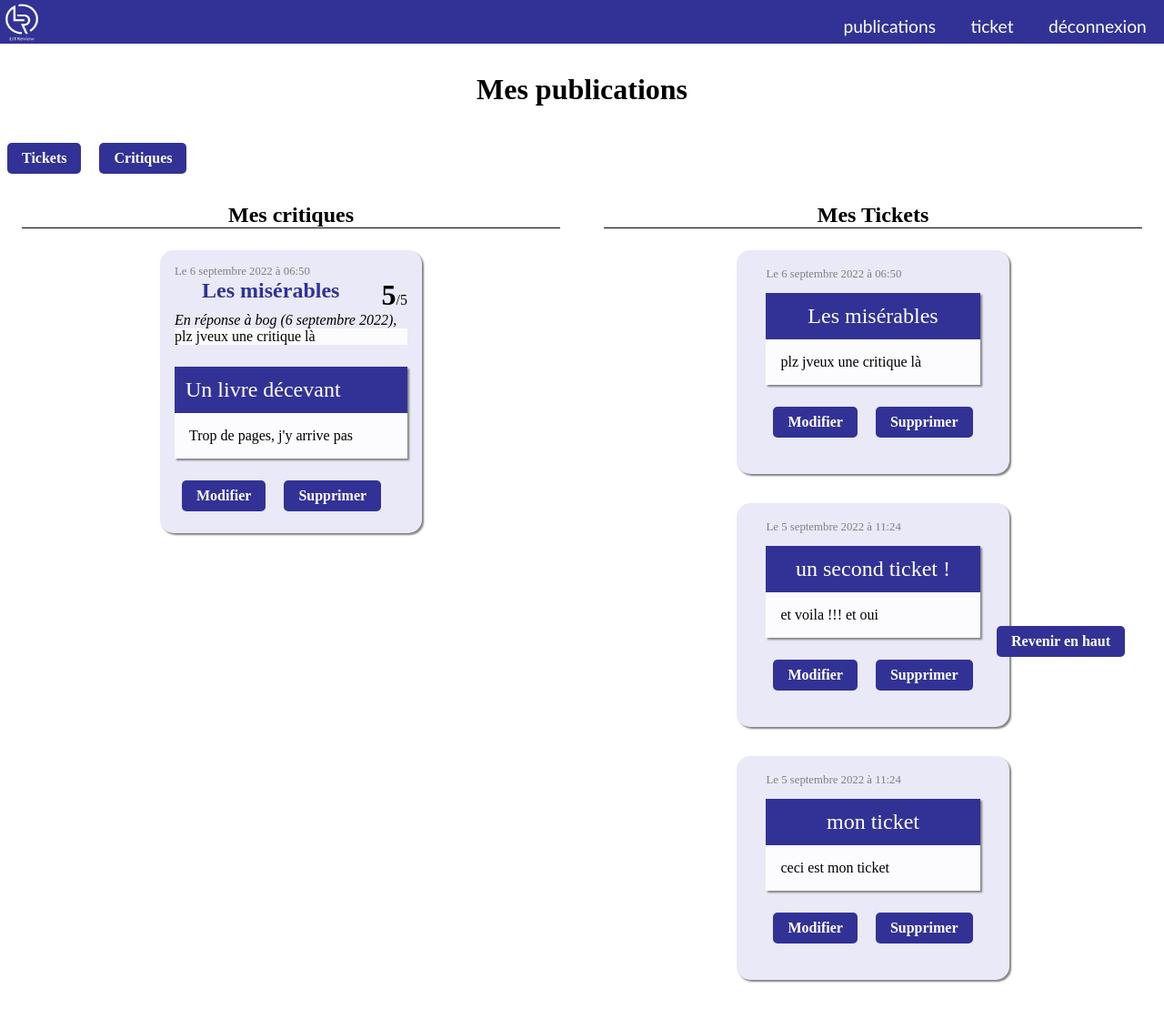
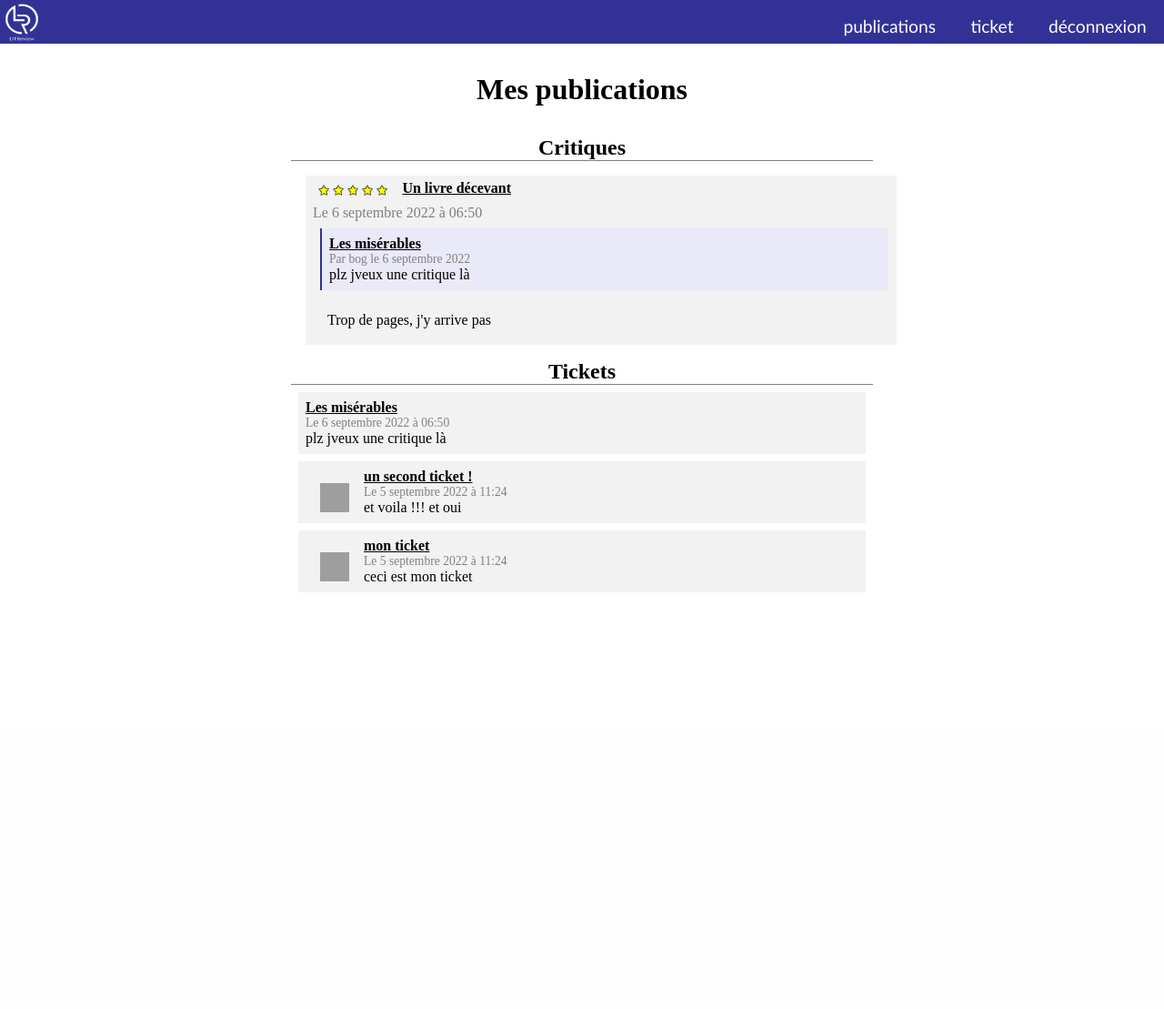
Before and after one commit to evrard1301/lit-review, a Django app: page /me/ in a window 1280 px wide. Shown: the whole page at 91% size. After the commit the page ends 639 px from the top, so only its background shows below. Run offline with Django 4.2, Linux system fonts and the light colour scheme; a user stored in the database is signed in; data comes from the database, SQL or seed files in the repository; both versions use the stored data as it was after the commit; style sheets or scripts are compiled from the project's sources; some libraries are stand-ins or nearby versions; grey boxes are pictures that could not be loaded.

Commit message:
Add: scss for my publications page.

```diff
--- a/litreview/assets/styles/components/_btn.scss
+++ b/litreview/assets/styles/components/_btn.scss
@@ -9,6 +9,16 @@
     margin: 0.5em;
     border-radius: 5px;
 
+    &--warning {
+	background-color: orange;
+	color: black;
+    }
+
+    &--alert {
+	background-color: red;
+	color: black;
+    }
+
     &--fixed {
 	position: fixed;
 	top: 85%;
--- a/litreview/assets/styles/pages/_me.scss
+++ b/litreview/assets/styles/pages/_me.scss
@@ -1,163 +1,112 @@
 .me_page {
+    $bg_grey: transparentize(black, 0.95);
+
     h1 {
 	margin: 1em;
 	text-align: center;
     }
 
     h2 {
-	margin: 1em;
+	border-bottom: 1px solid grey;
 	text-align: center;
-	border-bottom: 1px solid black;
     }
 
-    .container {
-	display: flex;
-	flex-direction: row;
-	width: 100%;
-
-	@include for-mobile {
-	    flex-direction: column;
-	    width: 100%;
-	}
-
-	&__ticket_part {
-	    width: 50%;
-
-	    @include for-mobile {
-		width: 100%;
-	    }
-
-	}
-
-	&__review_part {
-	    width: 50%;
-
-	    @include for-mobile {
-		width: 100%;
-	    }
-
-	}
-    }
-
-    .reviews {
+    .content {
 	display: flex;
 	flex-direction: column;
 	justify-content: center;
+	margin: auto;
+	width: 50%;
 
-	&__review {
-	    display: inline-block;
-	    margin: auto;
-	    width: 40%;
-	    min-width: 30%;
-	    padding: 1em;
-	    margin-bottom: 2em;
-	    background-color: $primary-light-color;
-	    border-radius: 15px;
-	    box-shadow: 2px 2px 2px grey;
+	.reviews {
+	    .review {
+		background-color: $bg-grey;
+		display: inline-block;
+		padding: 0.1em;
+		padding-left: 0.5em;
+		margin: 1em;
 
-	    @include for-mobile {
-		width: 80%;
-	    }
+		width: 100%;
+		height: 100%;
 
-	    &__date {
-		font-size: 0.8em;
-		color: grey;
-	    }
-
-	    &__title {
-		display: flex;
-
-		@include for-mobile {
-		    flex-direction: column;
+		.ticket {
+		    border-left: 2px solid  $primary-color;;
+		    background-color:  $primary-light-color;
 		}
 
-		&__name {
-		    display: inline-block;
-		    flex-grow: 1;
-		    color: $primary-color;
-		    font-weight: bold;
-		    font-size: 1.5em;
-		    text-align: center;
+		&__info {
+		    color: grey;
 		}
 
-		&__rating {
-		    color: black;
+		&__header {
+		    display: flex;
+		    flex-direction: center;
+		    padding: 0.2em;
 		    font-weight: bold;
-		    font-size: 2em;
-		    margin-left: 0.5em;
 
-		    &__over_five {
-			font-weight: normal;
-			font-size: 0.5em;
+		    &__stars {
+			margin: 0.2em;
+			margin-right: 1em;
+			img {
+			    width: 12px;
+			}
 		    }
-		}
-	    }
 
-	    &__ticket {
-		&__body {
-		    background-color: lighten($primary-color, 60%);
-		}
-	    }
-
-	    &__content {
-		box-shadow: 2px 2px 2px grey;
-
-		&__headline {
-		    margin-top: 1em;
-		    font-size: 1.5em;
-		    color: white;
-		    background-color: $primary-color;
-		    padding: 0.5em;
+		    &__headline {
+			text-decoration: underline;
+		    }
 		}
 
 		&__body {
-		    text-align: justify;
-		    margin-bottom: 1em;
 		    padding: 1em;
-		    background-color: lighten($primary-color, 60%);
+		}
+
+		&__options {
+		    display: none;
+		}
+
+		&:hover {
+		    .review__options {
+			display: flex;
+		    }
 		}
 	    }
 	}
     }
 
-    .tickets {
-	display: flex;
-	flex-direction: column;
-	justify-content: center;
+    .ticket {
+	margin: 0.5em;
+	padding: 0.5em;
+	background-color: $bg-grey;
 
-	&__ticket {
-	    background-color: $primary-light-color;
-	    padding: 2em;
-	    margin: auto;
-	    margin-bottom: 2em;
-	    border-radius: 15px;
-	    box-shadow: 2px 2px 2px grey;
+	img {
+	    float: left;
+	    margin: 1em;
+	    width: 32px;
+	    height: 32px;
+	}
 
-	    &__date {
-		position: relative;
-		top: -1em;
-		font-size: 0.8em;
-		color: grey;
-	    }
+	&__title {
+	    font-weight: bold;
+	    text-decoration: underline;
+	}
 
-	    &__content {
-		box-shadow: 2px 2px 2px grey;
+	&__info {
+	    color: grey;
+	    font-size: 0.85em;
+	}
 
-		margin-bottom: 1em;
+	&__body {
+	    text-align: justify;
+	}
 
-		&__title {
-		    background-color: $primary-color;
-		    color: white;
-		    font-size: 1.5em;
-		    text-align: center;
-		    padding: 0.5em;
-		}
+	&__options {
+	    display: none;
+	}
 
-		&__body {
-		    padding: 1em;
-		    text-align: justify;
-		    background-color: lighten($primary-color, 60%);
-		}
+	&:hover {
+	    .ticket__options {
+		display: flex;
 	    }
 	}
     }
--- a/litreview/assets/styles/pages/_ticket.scss
+++ b/litreview/assets/styles/pages/_ticket.scss
@@ -1,4 +1,5 @@
 .ticket_page {
+
     h1 {
 	margin: 1em 0 1em 0;
 	text-align: center;
--- a/litreview/assets/styles/themes/_colors.scss
+++ b/litreview/assets/styles/themes/_colors.scss
@@ -2,3 +2,4 @@ $primary-color: rgb(50, 50, 150);
 $primary-light-color: lighten($primary-color, 55%);
 $primary-dark-color: rgb(0, 0, 120);
 $secondary-color: #f9a03f;
+$secondary-light-color: lighten($secondary-color, 55%);
--- a/litreview/home/templates/home/me.html
+++ b/litreview/home/templates/home/me.html
@@ -1,80 +1,98 @@
 {% extends 'base.html' %}
+{% load static %}
 
 {% block body %}
+
   <div id="me_page" class="me_page">
     <h1>Mes publications</h1>
 
-    <a class="btn" href="#my_tickets">Tickets</a>
-    <a class="btn" href="#my_reviews">Critiques</a>
-
-    <a class="btn btn--fixed" href="#me_page">Revenir en haut</a>
-
-    <div class="container">
-      <div class="container__review_part">
-	<h2 id="my_reviews">Mes critiques</h2>
-
+    <div class="content">
+      <h2>Critiques</h2>
       <div class="reviews">
 	{% for review in reviews %}
-	    <div class="reviews__review">
+	  <div class="review">
 
-	      <div class="reviews__review__date">
+	    <div class="review__header">
+
+	      <div class="review__header__stars">
+		{% for star in review.stars %}
+		  {% if star %}
+		    <img alt="" src="{% static 'img/star.png' %}"/>
+		  {% else %}
+		    <img alt="" src="{% static 'img/black_star.png' %}"/>
+		  {% endif %}
+		{% endfor %}
+	      </div>
+
+	      <div class="review__header__headline"> {{review.headline}} </div>
+	    </div>
+
+	    <div class="review__info">
 	      Le {{review.time_created.date}} à {{review.time_created.time}}
 	    </div>
 
-	      <div class="reviews__review__title">
-		<div class="reviews__review__title__name">
+	    <div class="ticket">
+	      {% if review.ticket.image %}
+		<img alt="" src="{% static review.ticket.image %}"/>
+	      {% endif %}
+
+	      <div class="ticket__title">
 		{{review.ticket.title}}
 	      </div>
 
-		<div class="reviews__review__title__rating">
-		  {{review.rating}}<span class="reviews__review__title__rating__over_five">/5</span>
-		</div>
+	      <div class="ticket__info">
+		Par {{review.ticket.user.username}}
+		le {{review.ticket.time_created.date}}
 	      </div>
 
-	      <div class="reviews__review__ticket">
-		<em>
-		  En réponse à {{review.ticket.user.username}}
-		  ({{review.ticket.time_created.date}}),
-		</em>
-
-		<div class="reviews__review__ticket__body">
+	      <div class="ticket__body">
 		{{review.ticket.description}}
 	      </div>
 
 	    </div>
 
-	      <div class="reviews__review__content">
-		<div class="reviews__review__content__headline">{{review.headline}}</div>
-		<div class="reviews__review__content__body">{{review.body}}</div>
+	    <div class="review__body">
+	      {{review.body}}
 	    </div>
 
-	      <a class="btn" href="{% url 'edit_review' review.id%}">Modifier</a>
-	      <a class="btn" href="#">Supprimer</a>
+	    <div class="review__options">
+	      <a class="btn btn--warning" href="{% url 'edit_review' review.id %}">Modifier</a>
+	      <a class="btn btn--alert" href="#">Supprimer</a>
+	    </div>
+
 	  </div>
 	{% endfor %}
       </div>
-      </div>
-      <div class="container__ticket_part">
-	<h2 id="my_tickets">Mes Tickets</h2>
+
+      <h2>Tickets</h2>
       <div class="tickets">
 	{% for ticket in tickets %}
-	    <div class="tickets__ticket">
+	  <div class="ticket">
 
-	      <div class="tickets__ticket__date">
+	    {% if ticket.image %}
+	      <img alt="" src="{% static ticket.image %}"/>
+	    {% endif %}
+
+	    <div class="ticket__title">
+	      {{ticket.title}}
+	    </div>
+
+	    <div class="ticket__info">
 	      Le {{ticket.time_created.date}} à {{ticket.time_created.time}}
 	    </div>
 
-	      <div class="tickets__ticket__content">
-		<div class="tickets__ticket__content__title">{{ticket.title}}</div>
-		<div class="tickets__ticket__content__body">{{ticket.description}}</div>
+	    <div class="ticket__body">
+	      {{ticket.description}}
 	    </div>
 
-	      <a class="btn" href="{% url 'edit_ticket' ticket.id%}">Modifier</a>
-	      <a class="btn" href="#">Supprimer</a>
+	    <div class="ticket__options">
+	      <a class="btn btn--warning" href="{% url 'edit_ticket' ticket.id %}">Modifier</a>
+	      <a class="btn btn--alert" href="#">Supprimer</a>
+	    </div>
+
 	  </div>
 	{% endfor %}
       </div>
     </div>
   </div>
-  </div>
 {% endblock %}
--- a/litreview/publication/models.py
+++ b/litreview/publication/models.py
@@ -42,3 +42,11 @@ class Review(models.Model):
     headline = models.CharField(max_length=128)
     body = models.TextField(max_length=8192, blank=True)
     time_created = models.DateTimeField(auto_now_add=True)
+
+    def stars(self):
+        res = [True for i in range(self.rating)]
+
+        while len(res) < 5:
+            res.append(False)
+
+        return res
```
Also changed, not shown: litreview/assets/img/black_star.png (added), litreview/assets/img/star.png (added), litreview/db.sqlite3. Lines whose indentation alone changed are shown as unchanged.
